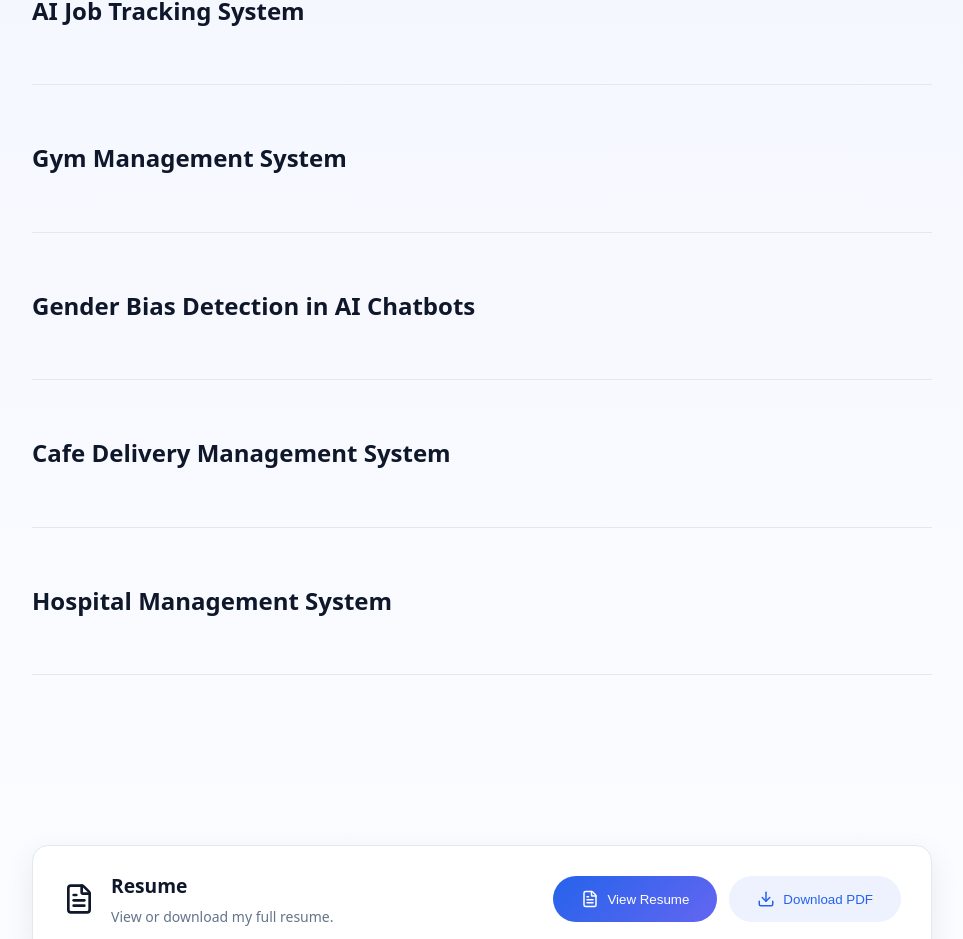
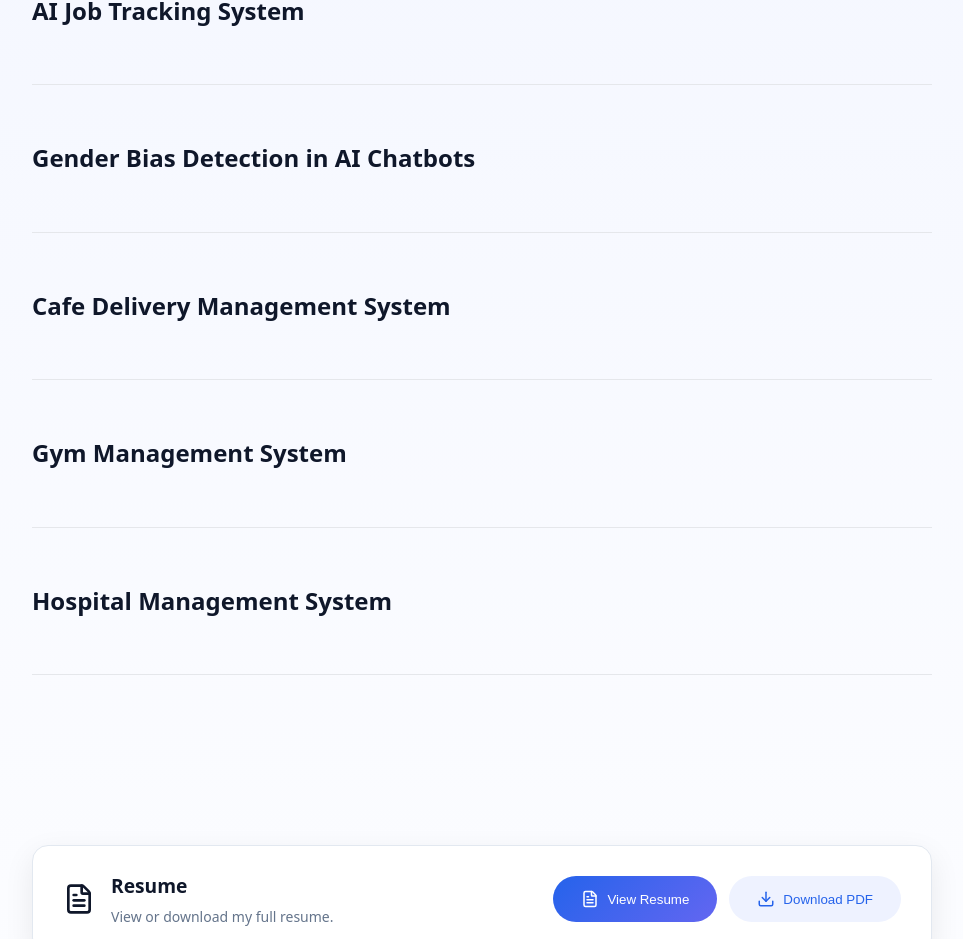
Before and after one commit to julkarShabab/portfolio, a React (Vite) app in the folder my-react-app/: page / in a window 1280 px wide. Shown: the part 2891-3830 px from the top of the page, without its empty margins (158-1121 px from the left). Built offline with nearby package versions, Linux system fonts and the light colour scheme.

Commit message:
project section update

```diff
--- a/my-react-app/src/components/Projects.jsx
+++ b/my-react-app/src/components/Projects.jsx
@@ -3,61 +3,71 @@ import { ExternalLink, Github } from "lucide-react";
 export function Projects() {
 
   const projects = [
-
     {
       title: "Life OS-Personal AI System",
-      description:
-        "A personal AI-powered life management system where you can manage tasks, notes, and expenses through a smart natural language assistant.",
-      tags: ["HTML", "CSS","JavaScript","React JS","Chart JS","Python","PostgreSQL"],
+      bullets: [
+        "Engineered a full-stack REST API platform with secure JWT authentication and optimized CRUD operations ",
+        "Built task and expense management modules with dynamic data visualizations for real-time user insights ",
+        "Integrated Groq AI to enable natural language querying over user data (e.g., spending trend analysis) ",
+        "Designed scalable PostgreSQL schemas to support complex relational data across multiple modules "
+      ],
+      tags: ["HTML", "CSS", "JavaScript", "React JS", "Chart JS", "Python", "PostgreSQL"],
       liveUrl: "",
       githubUrl: "https://github.com/julkarShabab/Personal-ai-system",
     },
-
     {
       title: "AI Job Tracking System",
-      description:
-        "Built an AI-powered job tracking platform that analyzes job descriptions, matches CVs, and auto-generates cover letters using LLM APIs.",
-      tags: ["JavaScript","React JS","Tailwind","Python(FastAPI)","Supabase","Groq LLM API"],
+      bullets: [
+        "Built an AI-powered job tracking platform with job analysis, CV matching, and cover letter generation ",
+        "Used LLM APIs to extract structured insights (skills, experience, company, salary) from job descriptions ",
+        "Added CV parsing (PDF/DOCX) and one-click job saving with structured data storage "
+      ],
+      tags: ["JavaScript", "React JS", "Tailwind", "Python(FastAPI)", "Supabase", "Groq LLM API"],
       liveUrl: "",
       githubUrl: "https://github.com/julkarShabab/job-tracking-automation",
     },
 
     {
-      title: "Gym Management System",
-      description:
-        "Built responsive React components for membership management and user interaction.",
-      tags: ["React.js", "Node.js", "MongoDB"],
-      liveUrl: "",
-      githubUrl: "https://github.com/julkarShabab/relife",
-    },
-
-    {
       title: "Gender Bias Detection in AI Chatbots",
-      description:
-        "Conducted quantitative bias analysis in AI chatbots(Chatgpt,Gemini) using automated bias scorecards.",
+      bullets: [
+        "Conducted quantitative analysis of gender bias in AI chatbot(ChatGPT, Gemini) responses using structured experimental design ",
+        "Developed automated evaluation pipelines to measure bias across multiple response dimensions ",
+      ],
       tags: ["Python", "NLP"],
       liveUrl: "",
       githubUrl: "https://github.com/julkarShabab/sentiment_analysis",
     },
-
     {
       title: "Cafe Delivery Management System",
-      description:
-        "Built full-stack system and designed order workflows with CRUD support.",
+      bullets: [
+        "Built a complete full-stack delivery platform with user-facing UI, admin panel, and database integration ",
+        "Implemented full CRUD operations and end-to-end order processing workflows ",
+        "Designed scalable MongoDB schemas for managing users, orders, and delivery logistics "
+      ],
       tags: ["React.js", "Node.js", "MongoDB"],
       liveUrl: "",
       githubUrl: "https://github.com/julkarShabab/uiu-canteen",
     },
     {
+      title: "Gym Management System",
+      bullets: [
+        "Built responsive React components for membership management",
+        "Handles user interaction and member data workflows",
+      ],
+      tags: ["React.js", "Node.js", "MongoDB"],
+      liveUrl: "",
+      githubUrl: "https://github.com/julkarShabab/relife",
+    },
+    {
       title: "Hospital Management System",
-      description:
-        "Developed full-stack appointment & scheduling modules and optimized dashboards for usability.",
+      bullets: [
+        "Developed full-stack appointment and scheduling modules",
+        "Optimized dashboards for improved usability",
+      ],
       tags: ["PHP", "HTML", "CSS", "JavaScript", "MySQL"],
       liveUrl: "",
       githubUrl: "",
-    }
-
-
+    },
   ];
 
   return (
@@ -76,7 +86,11 @@ export function Projects() {
 
             <div className="project-details">
 
-              <p>{project.description}</p>
+              <ul className="project-bullets">
+                {project.bullets.map((point, index) => (
+                  <li key={index}>{point}</li>
+                ))}
+              </ul>
 
               <div className="project-tags">
                 {project.tags.map(tag => (
@@ -87,29 +101,18 @@ export function Projects() {
               </div>
 
               <div className="project-links">
-                {/* <a href={project.liveUrl}>
-                  <ExternalLink size={16}/> Live Demo
-                </a> */}
-
-                {/* <a href={project.githubUrl}>
-                  <Github size={16}/> Code
-                </a> */}
-
                 {project.liveUrl && (
                   <a href={project.liveUrl} className="project-link blue" target="_blank" rel="noopener noreferrer">
                     <ExternalLink size={16} />
                     Live Demo
                   </a>
                 )}
-
                 {project.githubUrl && (
-                <a href={project.githubUrl} className="project-link gray" target="_blank" rel="noopener noreferrer">
-                  <Github size={16} />
-                  Code
-                </a>
+                  <a href={project.githubUrl} className="project-link gray" target="_blank" rel="noopener noreferrer">
+                    <Github size={16} />
+                    Code
+                  </a>
                 )}
-
-
               </div>
 
             </div>
--- a/my-react-app/src/index.css
+++ b/my-react-app/src/index.css
@@ -209,11 +209,9 @@ button:hover{
   border-radius:50%;
   object-fit:cover;
 
-  /* box-shadow:0 20px 50px rgba(0,0,0,.2); */
   box-shadow:
   0 20px 50px rgba(0,0,0,.2),
   0 0 30px rgba(99,102,241,.35);
-
 
   animation:floatPhoto 6s ease-in-out infinite;
 }
@@ -229,8 +227,6 @@ button:hover{
     transform:translateY(0px);
   }
 }
-
-/* floating effect */
 
 @keyframes heroFloat{
   0%{transform:translateY(0);}
@@ -359,8 +355,6 @@ button:hover{
 
 /* ABOUT */
 
-/* ABOUT SECTION */
-
 .about-section{
   padding:120px 20px;
 }
@@ -447,6 +441,7 @@ button:hover{
   max-width:260px;
   margin:auto;
 }
+
 /* SKILLS */
 
 .skills-section {
@@ -521,25 +516,6 @@ button:hover{
 .skill-pill svg {
   font-size: 16px;
 }
-/* hover effect */
-
-/* .skill-badge:hover{
-  background:linear-gradient(135deg,#2563eb,#6366f1);
-  color:white;
-
-  transform:translateY(-2px);
-
-  box-shadow:0 6px 16px rgba(99,102,241,.35);
-} */
-
-/* .skills-section{
-  padding:120px 20px;
-} */
-
-/* .skills-title{
-  text-align:center;
-  margin-bottom:60px;
-} */
 
 /* PROJECTS */
 
@@ -590,13 +566,41 @@ button:hover{
 /* reveal */
 
 .project-item:hover .project-details{
-  max-height:300px;
+  max-height:400px;
   opacity:1;
   transform:translateY(0);
   margin-top:14px;
 }
+
 .project-item:hover{
   padding-left:10px;
+}
+
+/* bullet points */
+
+.project-bullets {
+  list-style: none;
+  padding: 0;
+  margin: 0 0 4px 0;
+  display: flex;
+  flex-direction: column;
+  gap: 6px;
+}
+
+.project-bullets li {
+  font-size: 0.9rem;
+  color: var(--muted-text);
+  line-height: 1.6;
+  padding-left: 18px;
+  position: relative;
+}
+
+.project-bullets li::before {
+  content: "–";
+  position: absolute;
+  left: 0;
+  color: #6366f1;
+  font-weight: 600;
 }
 
 /* tech tags */
@@ -650,9 +654,8 @@ button:hover{
 .project-links a:hover{
   transform:translateX(3px);
 }
+
 /* RESUME */
-
-/* RESUME SECTION */
 
 .resume-section{
   padding:60px 20px;
@@ -708,8 +711,6 @@ button:hover{
 }
 
 /* CONTACT */
-
-/* CONTACT SECTION */
 
 .contact-section{
   padding:120px 20px;
@@ -799,146 +800,8 @@ button:hover{
   color:white;
   box-shadow:0 0 20px rgba(17,24,39,.5);
 }
-/* MOBILE */
 
-/* body{
-  overflow-x:hidden;
-}
-
-.mobile-menu{
-  position:absolute;
-  top:64px;
-  left:0;
-  width:100%;
-
-  display:flex;
-  flex-direction:column;
-  gap:4px;
-
-  padding:20px;
-
-  background:rgba(255,255,255,0.9);
-  backdrop-filter:blur(20px);
-
-  border-bottom:1px solid var(--border);
-
-  animation:menuSlide .25s ease;
-}
-
-@keyframes menuSlide{
-  from{
-    transform:translateY(-10px);
-    opacity:0;
-  }
-  to{
-    transform:translateY(0);
-    opacity:1;
-  }
-}
-
-.mobile-nav-link{
-  padding:14px 12px;
-  border-radius:12px;
-
-  font-size:16px;
-  font-weight:500;
-
-  background:none;
-  border:none;
-
-  text-align:left;
-
-  color:#334155;
-
-  transition:.2s;
-}
-
-.mobile-nav-link:hover{
-  background:#eef2ff;
-  color:#2563eb;
-}
-.menu-button{
-  display:none;
-}
-
-@media (max-width:768px){
-
-.nav-links{
-  display:none;
-}
-
-.menu-button{
-  display:block;
-}
-
-}
-
-@media (max-width:768px){
-
-  .logo-img{
-    height:34px;
-  }
-
-}
-@media (max-width:768px){
-
-.hero-container{
-  flex-direction:column;
-  text-align:center;
-}
-
-.hero-photo{
-  width:200px;
-  height:200px;
-  margin-bottom:20px;
-}
-
-}
-
-@media (max-width: 768px) {
-
-  .skills-section {
-    padding: 80px 16px;
-  }
-
-  .skills-title {
-    font-size: 22px;
-    margin-bottom: 30px;
-    text-align: center;
-  }
-
-  .skills-row {
-    margin-bottom: 30px;
-  }
-
-  .skill-pill {
-    font-size: 13px;
-    padding: 7px 12px;
-  }
-
-}
-
-@media (max-width: 480px) {
-
-  .skills-title {
-    font-size: 20px;
-  }
-
-  .skills-items {
-    gap: 8px;
-  }
-
-  .skill-pill {
-    font-size: 12px;
-    padding: 6px 10px;
-    gap: 6px;
-  }
-
-  .skill-pill svg {
-    font-size: 14px;
-  }
-
-} */
+/* ─── MOBILE ──────────────────────────────────────────────────────────────── */
 
 body {
   overflow-x: hidden;
@@ -1078,10 +941,7 @@ body {
 
 }
 
-/* THEME */
-
-/* TOGGLE BUTTON */
-/* THEME TOGGLE */
+/* ─── THEME ───────────────────────────────────────────────────────────────── */
 
 .theme-toggle {
   display: flex;
@@ -1256,6 +1116,14 @@ body {
   color: #6366f1;
 }
 
+[data-theme="dark"] .project-bullets li {
+  color: #94a3b8;
+}
+
+[data-theme="dark"] .project-bullets li::before {
+  color: #6366f1;
+}
+
 [data-theme="dark"] .project-tag {
   background: #1e293b;
   color: #6366f1;
```
